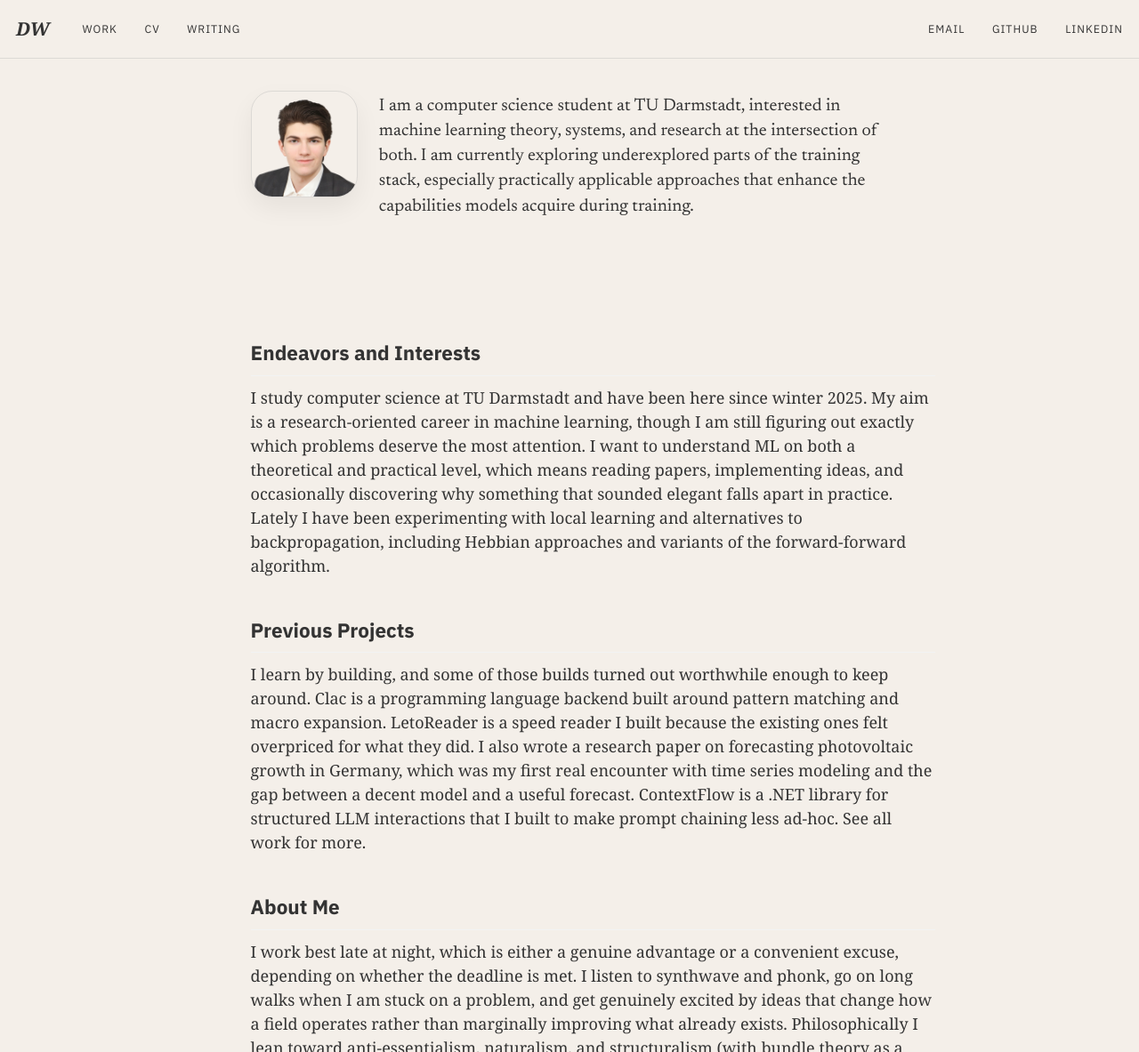
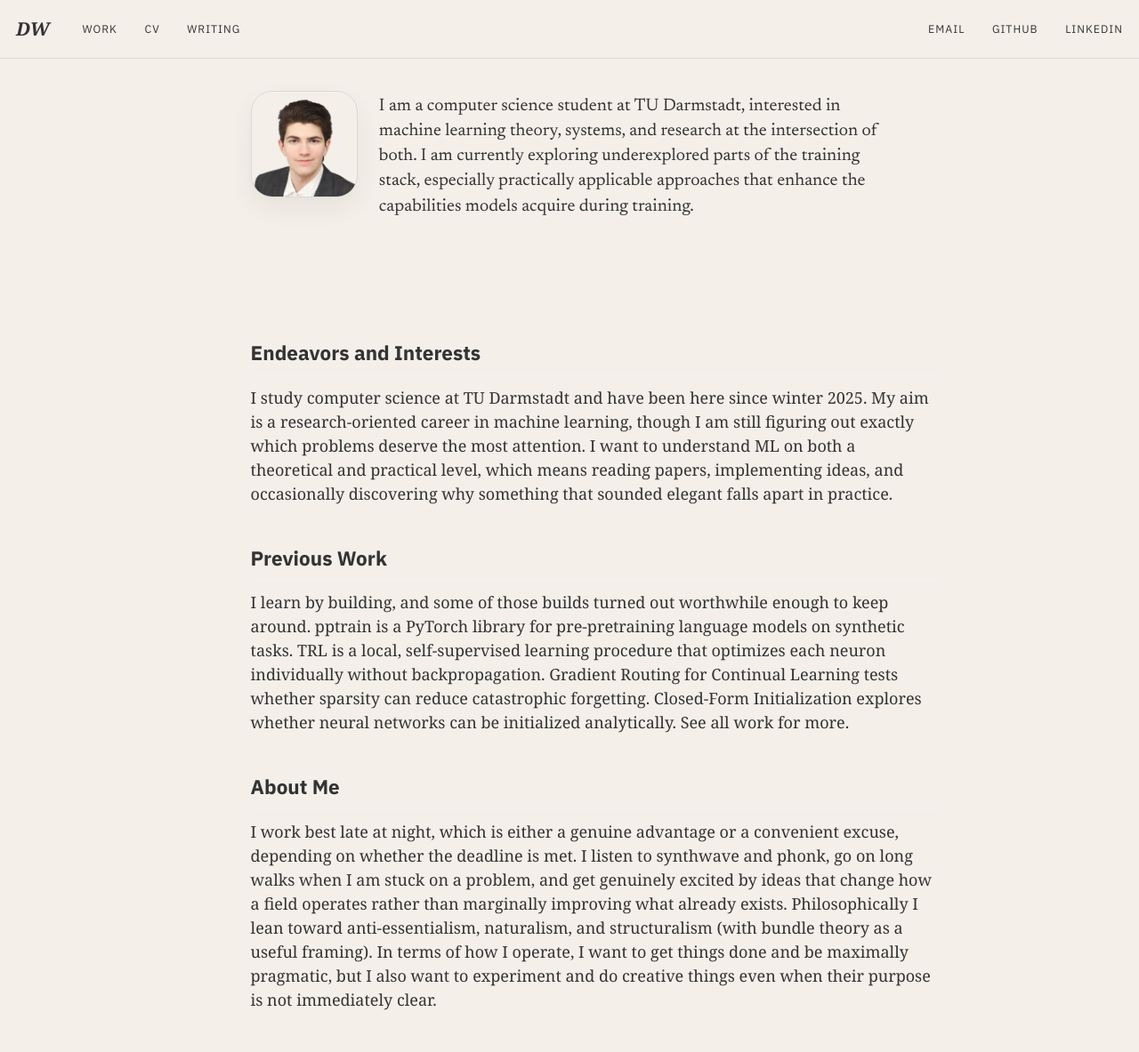
Before and after one commit to DavideWiest/davidewiest.github.io, a Jekyll site: the page built from _pages/about.md, in a window 1280 px wide, cut to the strip 0-1183 px from the top of the page. Shown: the whole strip at 89% size. Built offline with Jekyll 4.4.1, drawn with Linux system fonts in a browser that asks for light colours; some web fonts are replaced.

Commit message:
Update about.md

```diff
--- a/_pages/about.md
+++ b/_pages/about.md
@@ -12,11 +12,11 @@ redirect_from:
 
 ## Endeavors and Interests
 
-I study computer science at TU Darmstadt and have been here since winter 2025. My aim is a research-oriented career in machine learning, though I am still figuring out exactly which problems deserve the most attention. I want to understand ML on both a theoretical and practical level, which means reading papers, implementing ideas, and occasionally discovering why something that sounded elegant falls apart in practice. Lately I have been experimenting with local learning and alternatives to backpropagation, including Hebbian approaches and variants of the forward-forward algorithm.
+I study computer science at TU Darmstadt and have been here since winter 2025. My aim is a research-oriented career in machine learning, though I am still figuring out exactly which problems deserve the most attention. I want to understand ML on both a theoretical and practical level, which means reading papers, implementing ideas, and occasionally discovering why something that sounded elegant falls apart in practice.
 
-## Previous Projects
+## Previous Work
 
-I learn by building, and some of those builds turned out worthwhile enough to keep around. [Clac](/work/) is a programming language backend built around pattern matching and macro expansion. [LetoReader](/work/) is a speed reader I built because the existing ones felt overpriced for what they did. I also wrote a [research paper](/files/PV_Analyse_Facharbeit.pdf) on forecasting photovoltaic growth in Germany, which was my first real encounter with time series modeling and the gap between a decent model and a useful forecast. [ContextFlow](/work/) is a .NET library for structured LLM interactions that I built to make prompt chaining less ad-hoc. See [all work](/work/) for more.
+I learn by building, and some of those builds turned out worthwhile enough to keep around. [pptrain](/work/) is a PyTorch library for pre-pretraining language models on synthetic tasks. [TRL](/work/) is a local, self-supervised learning procedure that optimizes each neuron individually without backpropagation. [Gradient Routing for Continual Learning](/work/) tests whether sparsity can reduce catastrophic forgetting. [Closed-Form Initialization](/work/) explores whether neural networks can be initialized analytically. See [all work](/work/) for more.
 
 ## About Me
 
```
